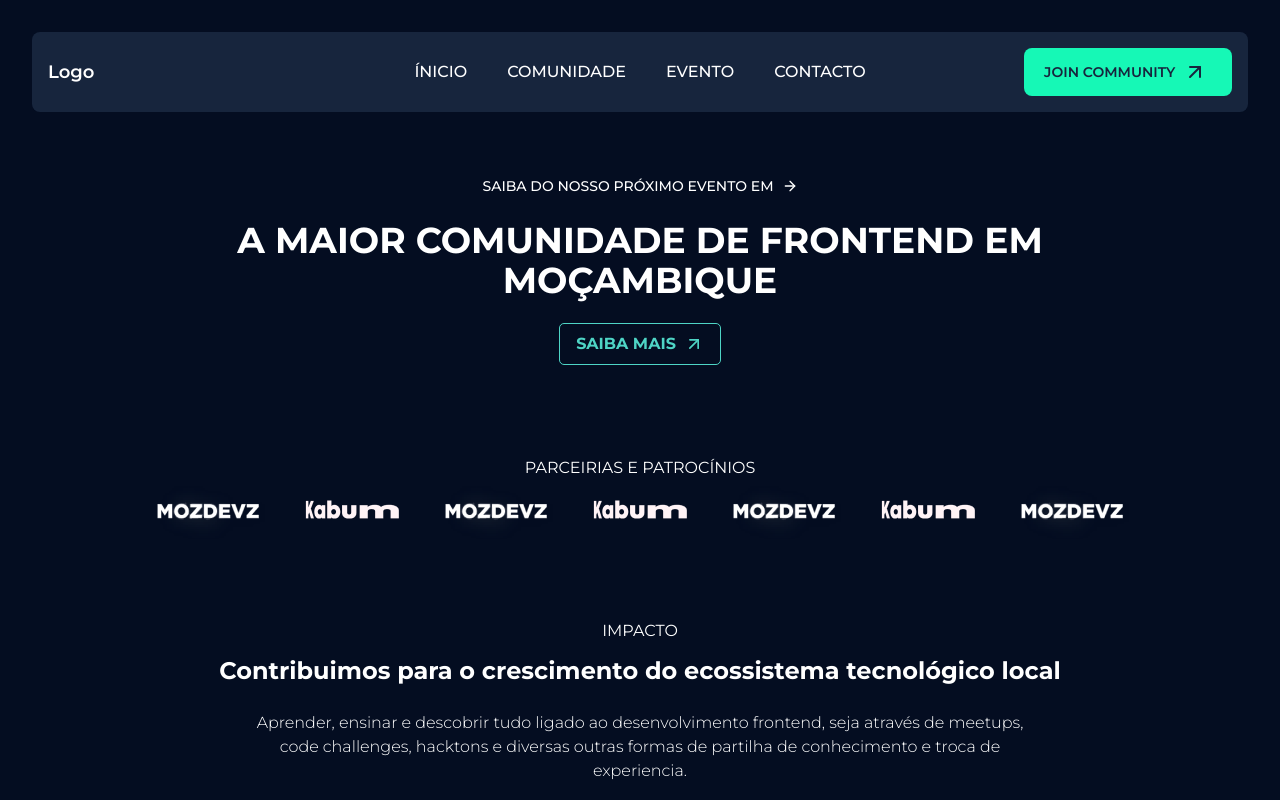
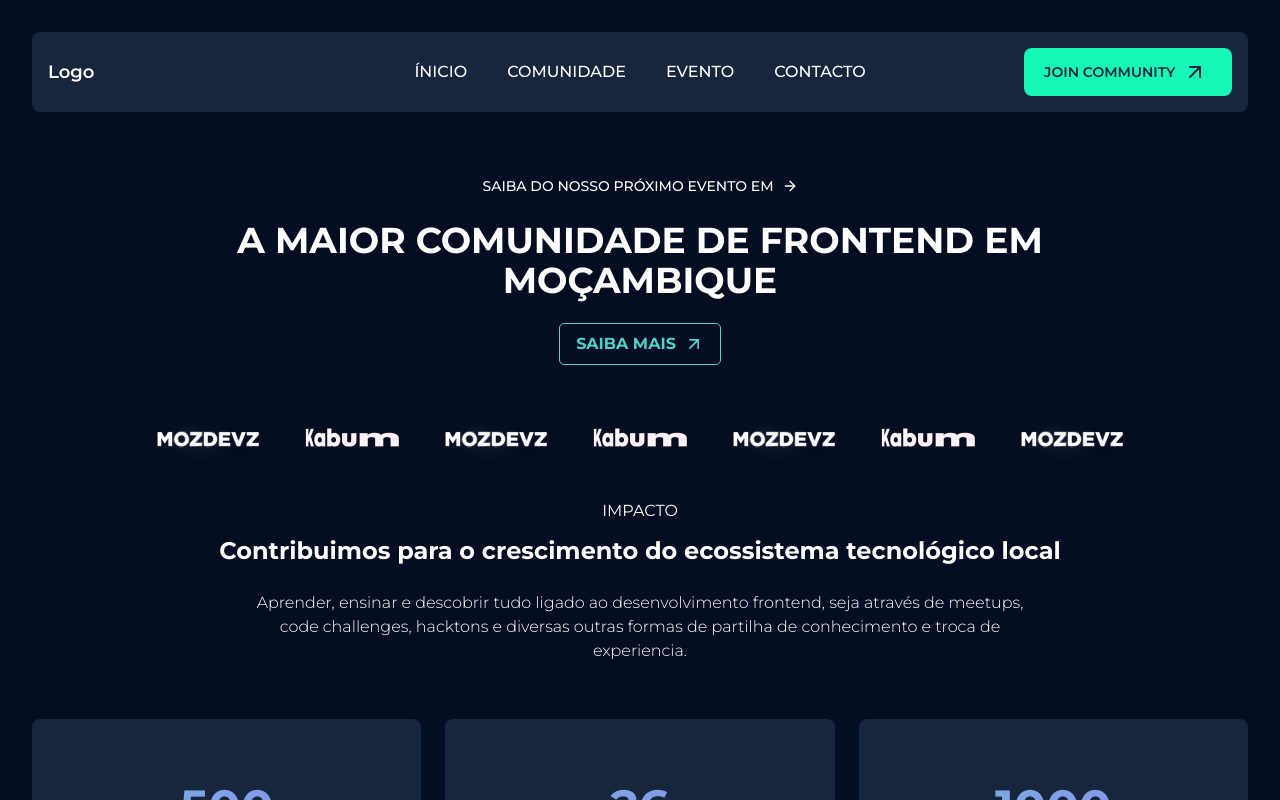
Before and after one commit to Maputo-Frontenders/maputo_frontenders_website, a Next.js app: page / in a window 1280 px wide. Shown: the top 800 px of the page. Built offline with nearby package versions, Linux system fonts and the light colour scheme.

Commit message:
style: remove padding y

```diff
--- a/components/Information/Sponsor.tsx
+++ b/components/Information/Sponsor.tsx
@@ -1,21 +1,17 @@
-import { sponsorsLogos } from "@/data/mainData"
+import { sponsorsLogos } from "@/data/mainData";
 
 export const Sponsor = () => {
   return (
-    <section className="container w-full py-12">
-      <h2 className="uppercase text-white text-center">Parceirias e patrocínios</h2>
-
+    <section className="container w-full">
       <div className="w-full flex flex-wrap justify-center items-center gap-x-10 gap-y-2">
-        {
-          sponsorsLogos.map((image, index) => {
-            return (
-              <div key={ image.id }>
-                <img src={ image.src } alt="Sponsor image" />
-              </div>
-            )
-          })
-        }
+        {sponsorsLogos.map((image, index) => {
+          return (
+            <div key={image.id}>
+              <img src={image.src} alt="Sponsor image" />
+            </div>
+          );
+        })}
       </div>
     </section>
-  )
-}
+  );
+};
```
